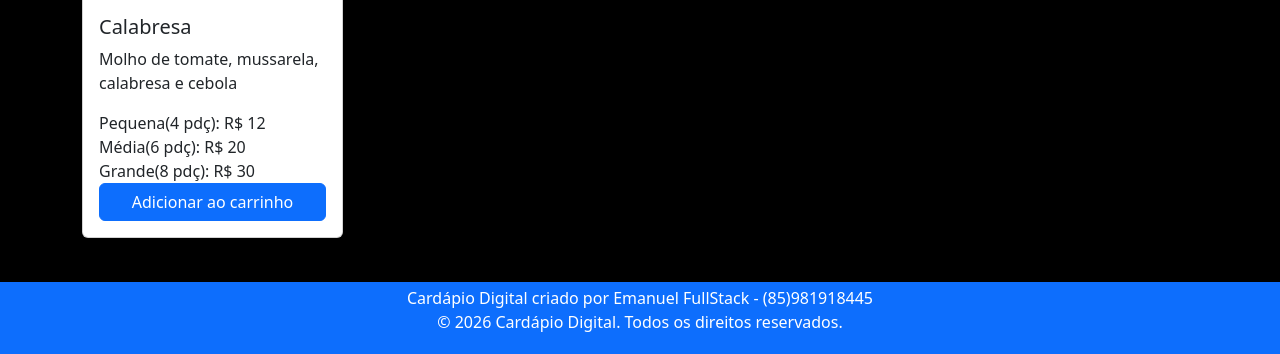
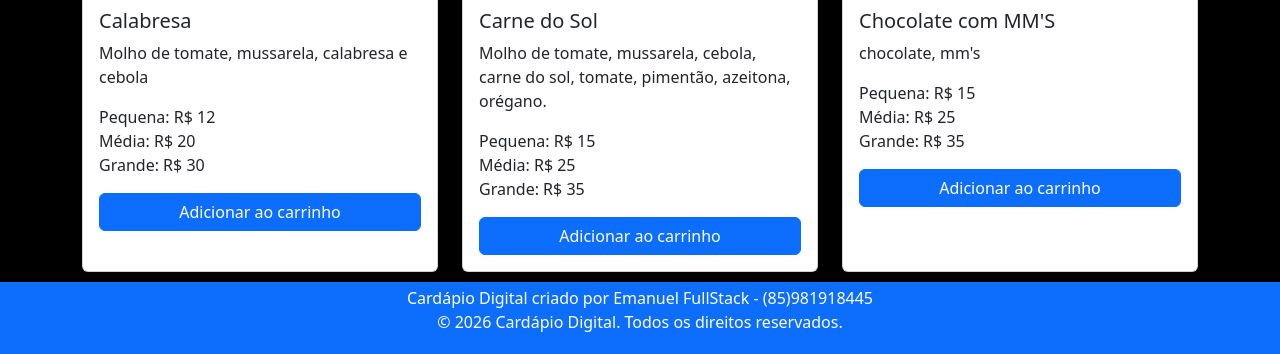
Before and after one commit to guilherme1805emanu-glitch/Cardapio-Digital---Flask, a Flask app: page /pizzas in a window 1280 px wide. Shown: the part 446-800 px from the top of the page. Run offline with Flask 3, Linux system fonts and the light colour scheme.

Commit message:
atualizacao

```diff
--- a/main.py
+++ b/main.py
@@ -12,18 +12,27 @@ def route2():
 
 
 @app.route('/promocoes')
-def route5():
+def route3():
     return render_template("promoçoes.html")
 
 
 @app.route('/bebidas')
-def route6():
+def route4():
     return render_template("bebidas.html")
 
 
 @app.route('/pontuação')
-def route7():
+def route5():
     return render_template("pontuaçao.html")
 
 
+@app.route("/pizzas_tradicionais")
+def route6():
+    return render_template("/pizzasTradicionais.html")
+
+
+@app.route("/pizzas_artesanais")
+def route7():
+    return render_template("/pizzasartesanais.html")
+
 app.run(debug=True)
--- a/templates/base.html
+++ b/templates/base.html
@@ -15,8 +15,8 @@
 </head>
 
 <body>
-    <nav class="navbar navbar-expand-lg bg-body-tertiary">
-        <div class="container-fluid">
+    <nav class="navbar container-fluid navbar-expand-lg bg-body-tertiary">
+        <div class="container">
             <button class="navbar-toggler" type="button" data-bs-toggle="collapse" data-bs-target="#navbarNav"
                 aria-controls="navbarNav" aria-expanded="false" aria-label="Toggle navigation">
                 <span class="navbar-toggler-icon"></span>
--- a/templates/pizzas.html
+++ b/templates/pizzas.html
@@ -6,22 +6,71 @@
 
 {% block content %}
 
-<h1 class="fw-bold" style="font-family: 'Playfair Display', serif; color: rgba(255, 255, 255, 0.801);">Pizzas Tradicionáis</h1>
+<div class="d-flex grap-3 container">
+    <a href="/pizzasTradicionais.html"><h3 class="fw-bold container" style="font-family: 'Playfair Display', serif; color: rgba(255, 255, 255, 0.801);">Pizzas Tradicionáis</h3></a>
+   <a href="/pizzasartesanais.html"><h3 class="fw-bold container" style="font-family: 'Playfair Display', serif; color: rgba(255, 255, 255, 0.801);">Pizzas Artesanáis</h3></a>
+    <a href="/doce.html"><h3 class="fw-bold container" style="font-family: 'Playfair Display', serif; color: rgba(255, 255, 255, 0.801);">Pizzas Doces</h3></a>
+</div>
 
 
 <div class="container mt-5">
   <div class="row gy-3">
-        <div class="col-12 col-md-6 col-xl-3">
-            <div class="card">
+
+    <!-- Card 1 -->
+    <div class="col-12 col-md-6 col-xl-4">
+      <div class="card h-100">
         <img src="https://blog.novasafra.com.br/wp-content/uploads/2016/01/accb7d_37d37d9f1001e88384dafc6e5cc60c4f.jpg_1024.jpg"
-                    class="card-img-top" alt="...">
+             class="card-img-top" alt="Calabresa">
         <div class="card-body">
           <h5 class="card-title">Calabresa</h5>
           <p class="card-text">Molho de tomate, mussarela, calabresa e cebola</p>
-                    <span>Pequena(4 pdç): R$ 12 <br> Média(6 pdç): R$ 20 <br> Grande(8 pdç): R$ 30</span>
-                    <a href="#" class="btn btn-primary">Adicionar ao carrinho</a>
+          <span>
+            Pequena: R$ 12 <br>
+            Média: R$ 20 <br>
+            Grande: R$ 30
+          </span>
+          <a href="#" class="btn btn-primary w-100 mt-3">Adicionar ao carrinho</a>
         </div>
       </div>
     </div>
 
+    <!-- Card 2 -->
+    <div class="col-12 col-md-6 col-xl-4">
+      <div class="card h-100">
+        <img src="/static/carnedosol.jpg"
+             class="card-img-top" alt="Carne do sol ">
+        <div class="card-body">
+          <h5 class="card-title">Carne do Sol</h5>
+          <p class="card-text">Molho de tomate, mussarela, cebola, carne do sol, tomate, pimentão, azeitona, orégano.</p>
+          <span>
+            Pequena: R$ 15 <br>
+            Média: R$ 25 <br>
+            Grande: R$ 35
+          </span>
+          <a href="#" class="btn btn-primary w-100 mt-3">Adicionar ao carrinho</a>
+        </div>
+      </div>
+    </div>
+        <!-- Card 3 -->
+    <div class="col-12 col-md-6 col-xl-4">
+      <div class="card h-100">
+        <img src="/static/doce.jpg"
+             class="card-img-top" alt="Doce de MM's">
+        <div class="card-body">
+          <h5 class="card-title">Chocolate com MM'S</h5>
+          <p class="card-text">chocolate, mm's</p>
+          <span>
+            Pequena: R$ 15 <br>
+            Média: R$ 25 <br>
+            Grande: R$ 35
+          </span>
+          <a href="#" class="btn btn-primary w-100 mt-3">Adicionar ao carrinho</a>
+        </div>
+      </div>
+    </div>
+
+
+  </div>
+</div>
+
 {% endblock %}
```
Also changed, not shown: templates/doce.html (added, +9 -0 lines), templates/pizzasartesanais.html (added, +9 -0 lines), static/carnedosol.jpg (added), static/doce.jpg (added). Lines whose indentation alone changed are shown as unchanged.
